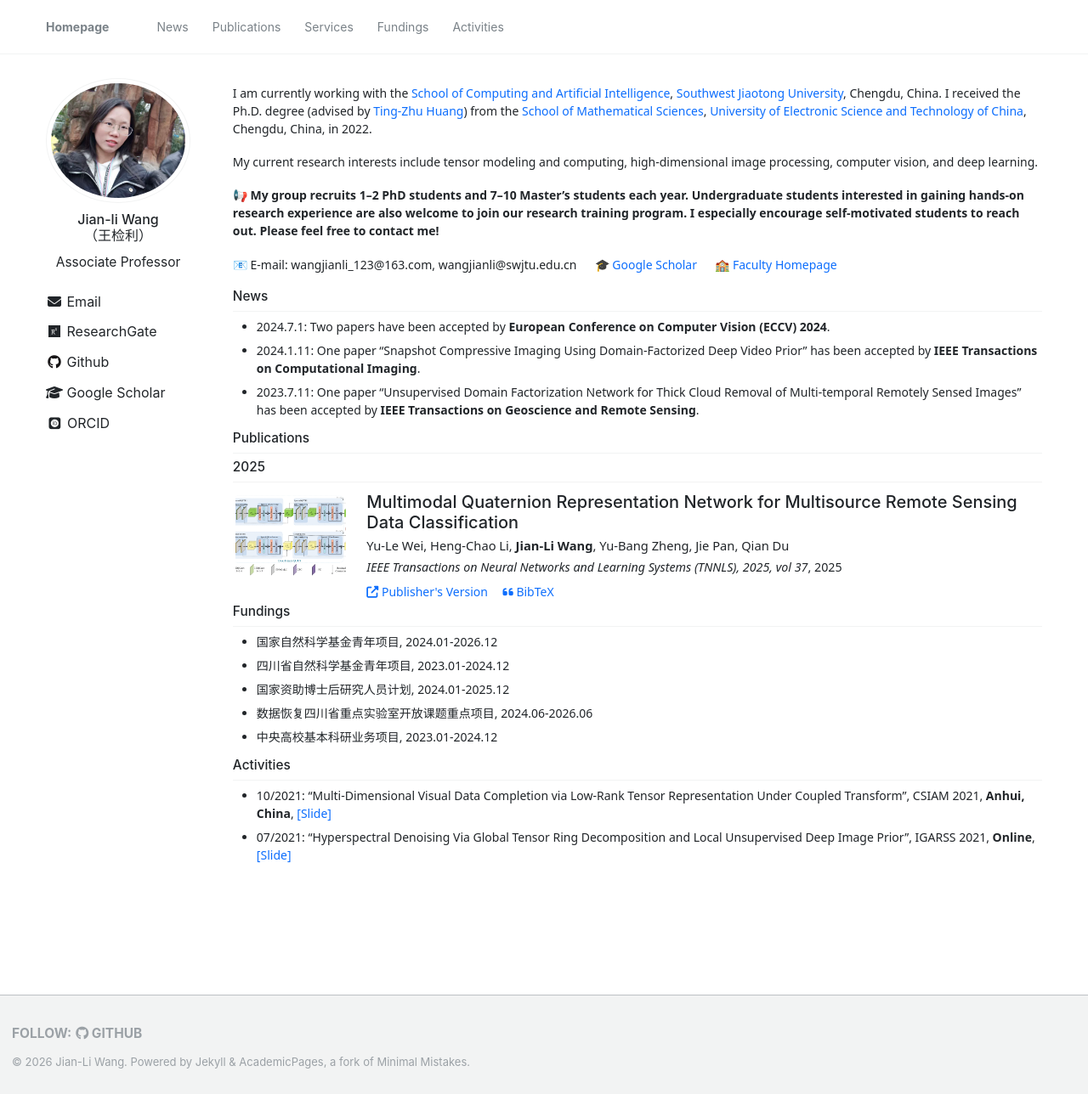
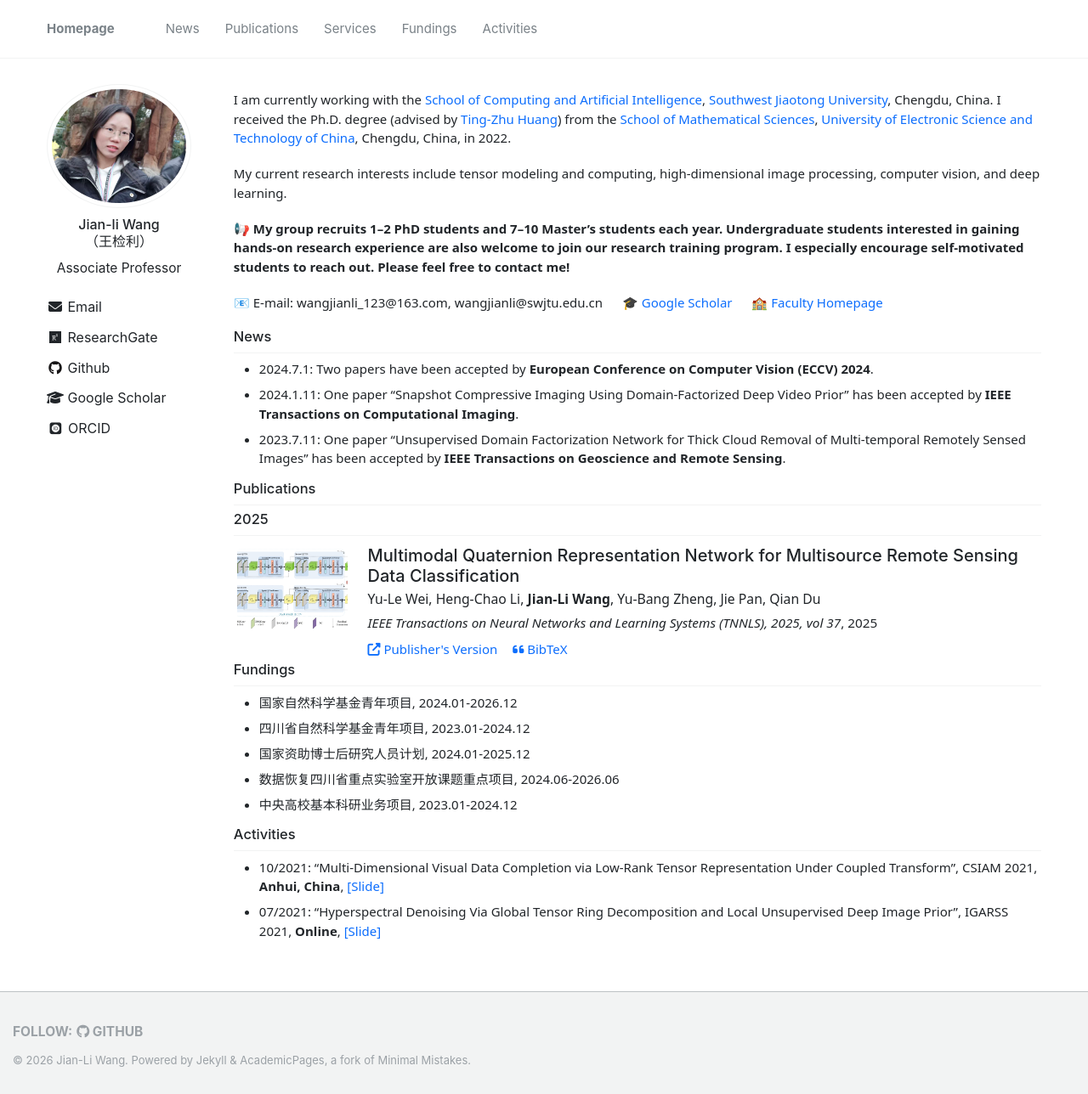
Before and after one commit to wangjianli123/wangjianli123.github.io, a Jekyll site: the page built from _pages/index.md, in a window 1280 px wide and 1288 px high. Shown: the whole window at 85% size. Built offline with Jekyll 4.4.1, drawn with Linux system fonts in a browser that asks for light colours; nearby versions of some CDN libraries; some web fonts are replaced; comment, search, counter and statistics services are not loaded.

Commit message:
Update main.scss

```diff
--- a/assets/css/main.scss
+++ b/assets/css/main.scss
@@ -139,7 +139,7 @@
     text-align: center;
 }
 html {
-    font-size: 14px;  /* 原来一般是16px，这里整体缩小 */
+    font-size: 15px;  /* 原来一般是16px，这里整体缩小 */
 }
 .page__content h2 {
     font-size: 1.1rem;
```
